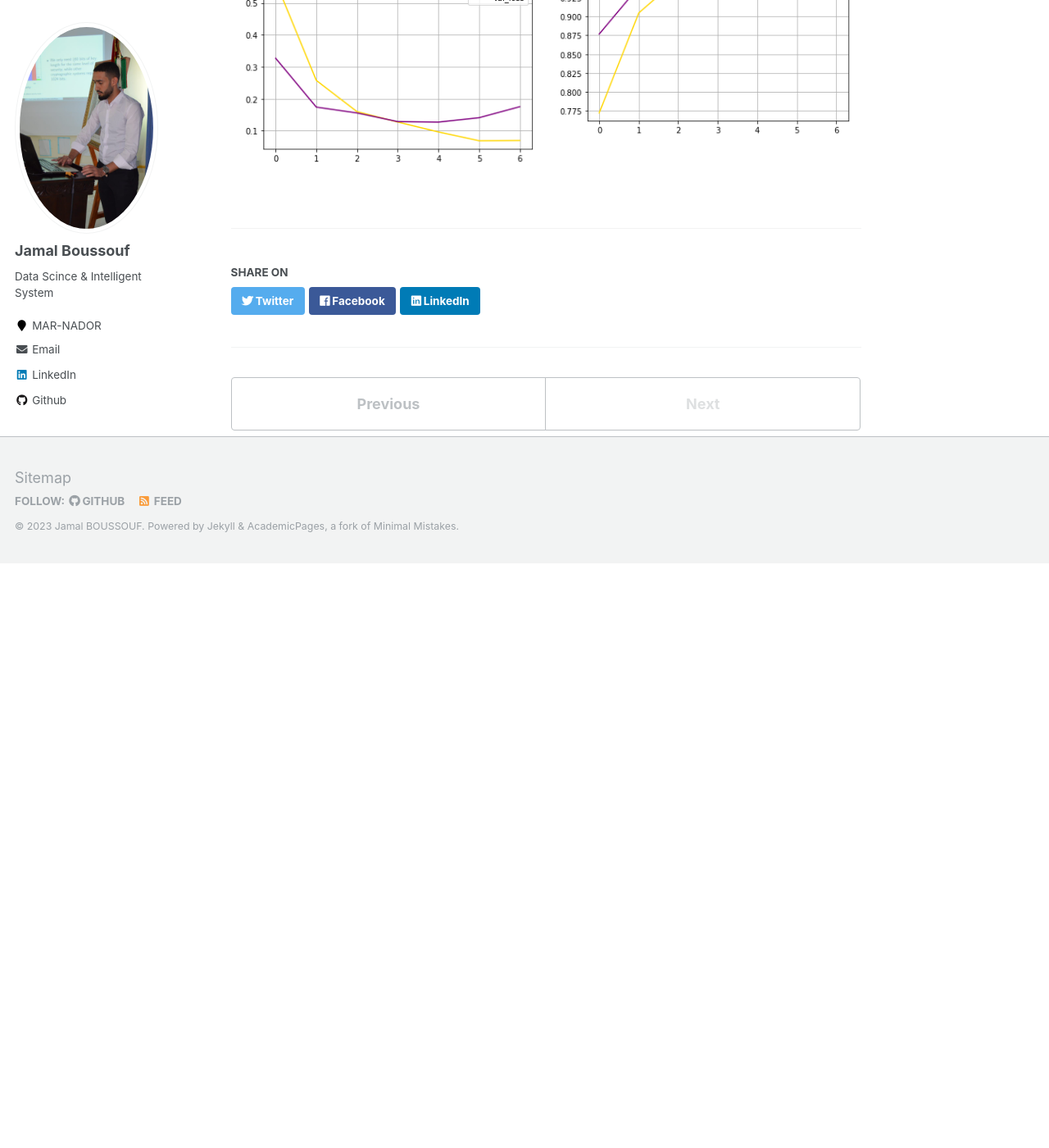
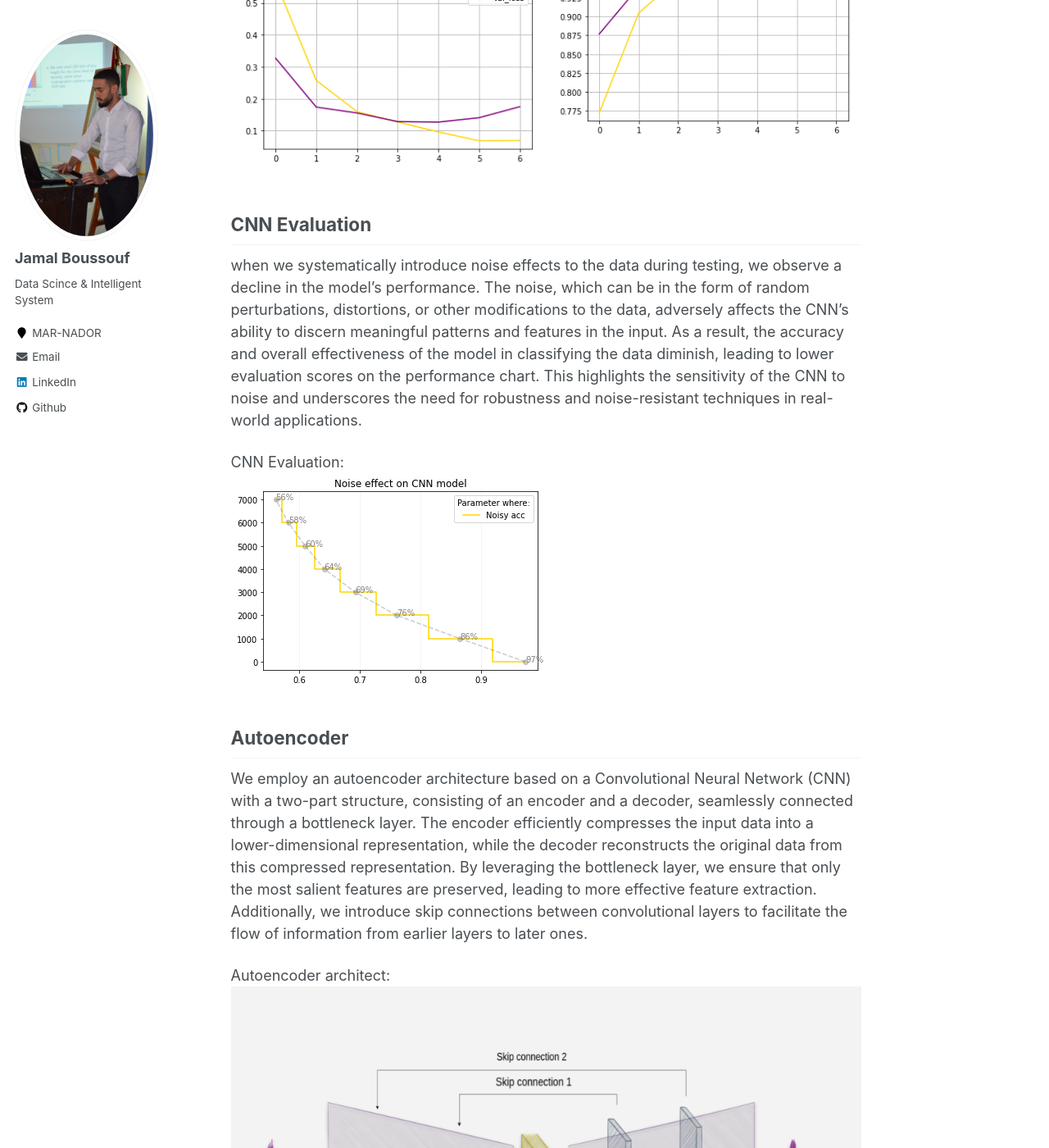
Before and after one commit to jboussouf/jboussouf.github.io, a Jekyll site: the page built from _portfolio/portfolio-3.md, in a window 1280 px wide and 1400 px high, scrolled down 2926 px. Shown: the whole window at 82% size. Built offline with Jekyll 4.4.1, drawn with Linux system fonts in a browser that asks for light colours; before the commit the page ends 3613 px from its top, so only the background shows below that.

Commit message:
Autoencoder

```diff
--- a/_portfolio/portfolio-3.md
+++ b/_portfolio/portfolio-3.md
@@ -34,3 +34,17 @@ The loss nad accuracy of the CNN Model:
   <div style="width: 50%; height: auto; margin: 10px;"><img src='/images/accur_cnn_SEGAN.png'>
 </div>
 </div>
+
+<h2>CNN Evaluation</h2>
+when we systematically introduce noise effects to the data during testing, we observe a decline in the model's performance. The noise, which can be in the form of random perturbations, distortions, or other modifications to the data, adversely affects the CNN's ability to discern meaningful patterns and features in the input. As a result, the accuracy and overall effectiveness of the model in classifying the data diminish, leading to lower evaluation scores on the performance chart. This highlights the sensitivity of the CNN to noise and underscores the need for robustness and noise-resistant techniques in real-world applications.
+
+CNN Evaluation:
+<br/><img src='/images/model evaluation.png'>
+
+<h2>Autoencoder</h2>
+
+
+We employ an autoencoder architecture based on a Convolutional Neural Network (CNN) with a two-part structure, consisting of an encoder and a decoder, seamlessly connected through a bottleneck layer. The encoder efficiently compresses the input data into a lower-dimensional representation, while the decoder reconstructs the original data from this compressed representation. By leveraging the bottleneck layer, we ensure that only the most salient features are preserved, leading to more effective feature extraction. Additionally, we introduce skip connections between convolutional layers to facilitate the flow of information from earlier layers to later ones.
+
+Autoencoder architect:
+<br/><img src='/images/Autoencoder.png'>
```
Also changed, not shown: images/Autoencoder.png (added), images/model evaluation.png (added).
